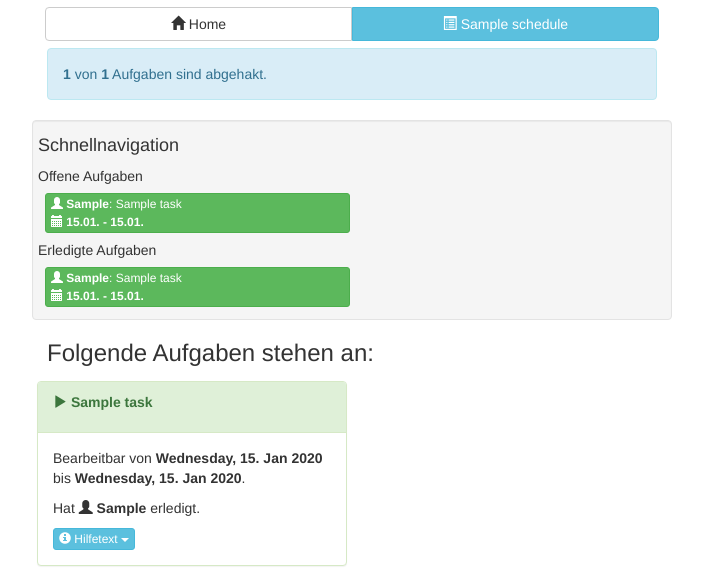
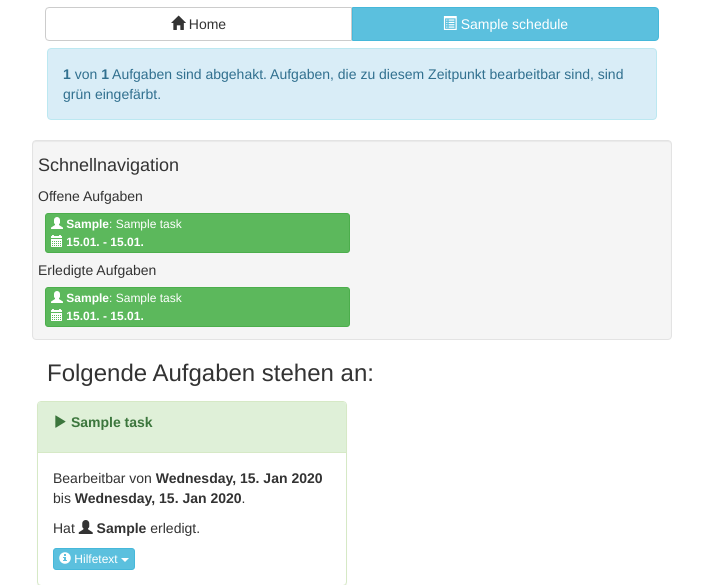
Before and after one commit to monoclecat/cleansys, a Django app: template webinterface/templates/webinterface/assignment_tasks.html in a window 1280 px wide. Shown: the top 585 px of the page, without its empty margins (288-991 px from the left). Run offline with Django 3.2, Linux system fonts and the light colour scheme; the template is opened without the code that fills it: most values are stand-ins (such as "Sample title", 1, 10 or a date in 2020); some libraries are stand-ins or nearby versions.

Commit message:
Edited phrasing.

```diff
--- a/webinterface/forms.py
+++ b/webinterface/forms.py
@@ -240,12 +240,10 @@ class TaskCleanedForm(forms.ModelForm):
         labels = {
             'cleaned_by': "Wähle die Person aus, die die Aufgabe erledigt hat:",
         }
-        widgets = {
-            'cleaned_by': forms.RadioSelect
-        }
 
     def __init__(self, *args, **kwargs):
         super().__init__(*args, **kwargs)
+        self.fields['cleaned_by'].empty_label = '--- nicht erledigt ---'
         if 'instance' in kwargs and kwargs['instance']:
             self.fields['cleaned_by'].queryset = kwargs['instance'].possible_cleaners()
             self.fields['cleaned_by'].required = False
--- a/webinterface/templates/webinterface/assignment_tasks.html
+++ b/webinterface/templates/webinterface/assignment_tasks.html
@@ -42,7 +42,7 @@ Putzdienst erledigen
     <div class="alert alert-info" role="alert">
         <p>
             <strong>{{ tasks.cleaned.count }}</strong> von <strong>{{ tasks.count }}</strong> Aufgaben sind
-            abgehakt.
+            abgehakt. Aufgaben, die zu diesem Zeitpunkt bearbeitbar sind, sind grün eingefärbt.
         </p>
     </div>
 
```
